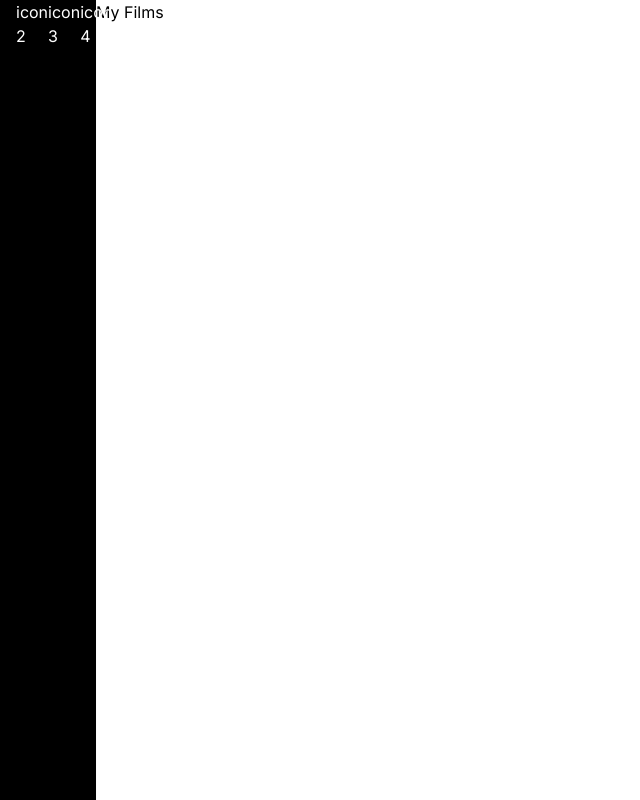
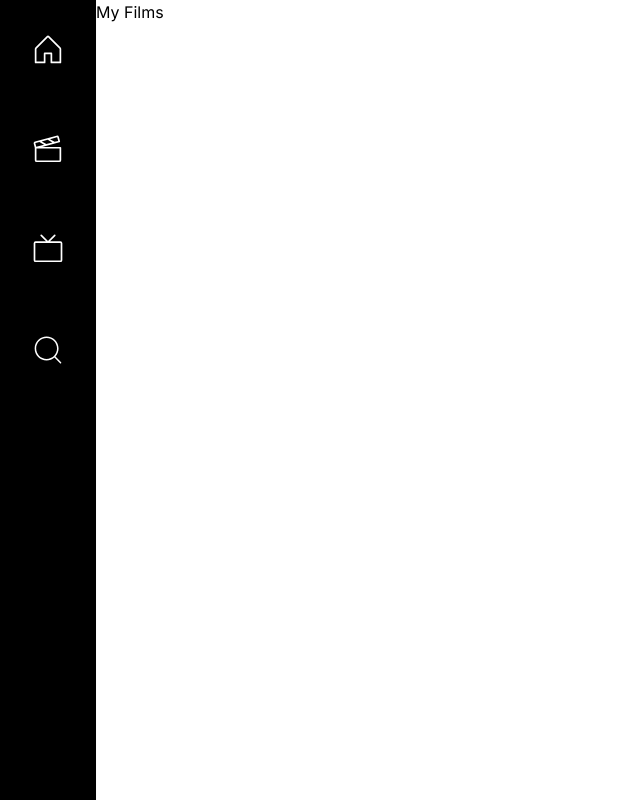
Before and after one commit to gabesone/my-films-app, a Next.js app: page / in a window 1280 px wide. Shown: the whole page, without its empty margins (0-640 px from the left). Built offline with nearby package versions, Linux system fonts and the light colour scheme.

Commit message:
test api route

```diff
--- /dev/null
+++ b/app/api/hello.ts
@@ -0,0 +1,12 @@
+import type { NextApiRequest, NextApiResponse } from "next";
+
+type ResponseData = {
+  message: string;
+};
+
+export default function handler(
+  req: NextApiRequest,
+  res: NextApiResponse<ResponseData>
+) {
+  res.status(200).json({ message: "Hello from Next.js!" });
+}
--- a/app/components/Navbar.tsx
+++ b/app/components/Navbar.tsx
@@ -1,17 +1,30 @@
 import React from "react";
 import Image from "next/image";
-import { GoHomeFill } from "react-icons/go";
-import { GoHome } from "react-icons/go";
+import {
+  PiFilmSlateLight,
+  PiTelevisionSimpleLight,
+  PiHouseLight,
+} from "react-icons/pi";
+
+import { CiSearch } from "react-icons/ci";
 
 const Navbar = () => {
   return (
     <nav className="fixed shadow-sm h-12 w-full bottom-0 xl:min-h-screen xl:w-24 xl:left-0 bg-black z-50">
-      <div className="w-full h-12 flex justify-between items-center p-4 text-white">
-        <div className="flex flex-row items-center justify-around w-full">
-          <GoHome className="text-4xl" />
-          <h2>icon 2</h2>
-          <h2>icon 3</h2>
-          <h2>icon 4</h2>
+      <div className="w-full h-12 flex justify-between items-center p-4 text-white xl:min-h-screen">
+        <div className="flex flex-row items-center justify-around w-full xl:flex-col xl:justify-start xl:gap-16 xl:py-8 xl:min-h-screen text-4xl">
+          <div>
+            <PiHouseLight />
+          </div>
+          <div>
+            <PiFilmSlateLight />
+          </div>
+          <div>
+            <PiTelevisionSimpleLight />
+          </div>
+          <div>
+            <CiSearch />
+          </div>
         </div>
       </div>
     </nav>
--- /dev/null
+++ b/app/components/test.tsx
@@ -0,0 +1,11 @@
+"use client";
+
+import React, { useState } from "react";
+
+const test = () => {
+  const [data, setData] = useState("");
+
+  return <div>test</div>;
+};
+
+export default test;
```
